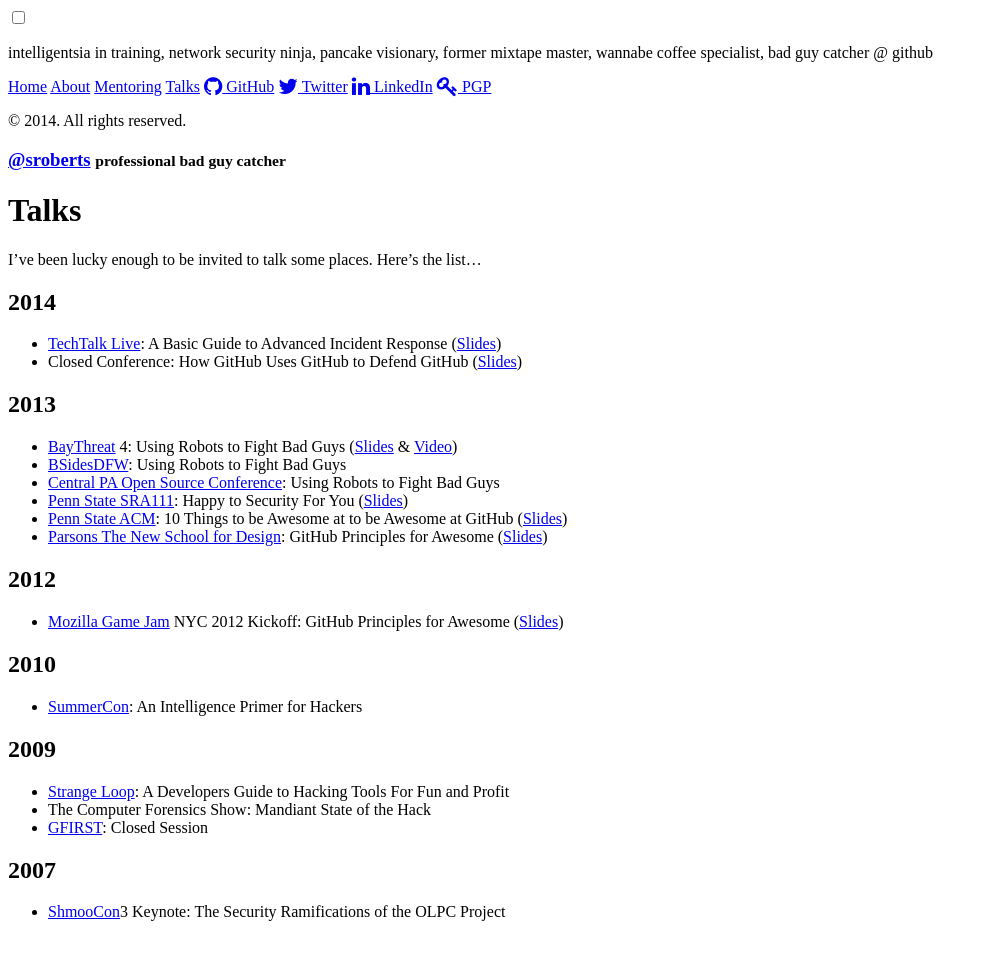
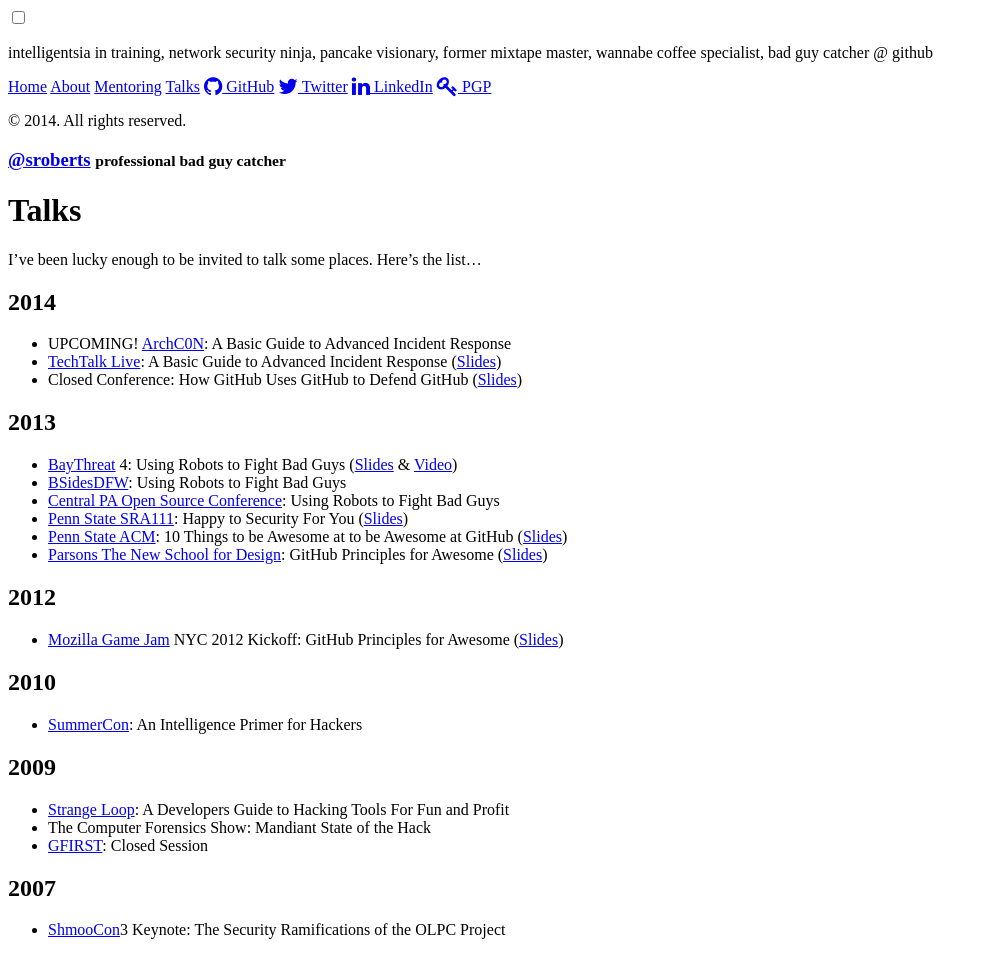
Before and after one commit to sroberts/sroberts.github.io, a Jekyll site: the page built from talks.md, in a window 1280 px wide. Shown: the whole page, without its empty margins (0-988 px from the left). Built offline with Jekyll 4.4.1, drawn with Linux system fonts in a browser that asks for light colours; nearby versions of some CDN libraries; Markdown is read by kramdown in place of the engine named in the settings.

Commit message:
added upcoming ArchC0N talk

```diff
--- a/talks.md
+++ b/talks.md
@@ -10,6 +10,7 @@
 I've been lucky enough to be invited to talk some places. Here's the list...
 
 ## 2014
+* UPCOMING! [ArchC0N](http://www.archc0n.org): A Basic Guide to Advanced Incident Response
 * [TechTalk Live](http://www.techtalklive.org): A Basic Guide to Advanced Incident Response ([Slides](https://speakerdeck.com/sroberts/a-basic-guide-to-advanced-incident-response))
 * Closed Conference: How GitHub Uses GitHub to Defend GitHub ([Slides](https://speakerdeck.com/sroberts/how-github-uses-github-to-defend-github))
 
```
